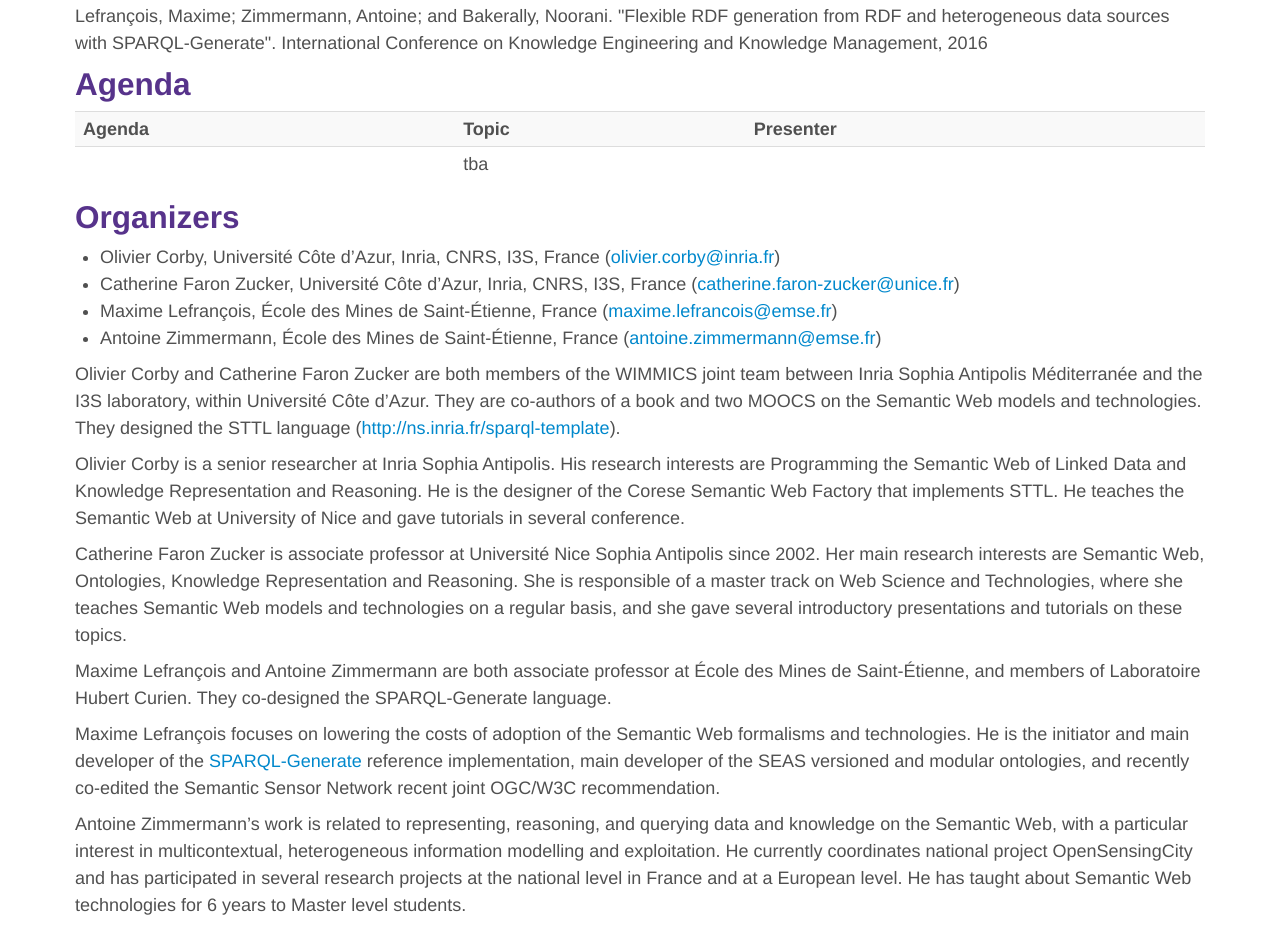
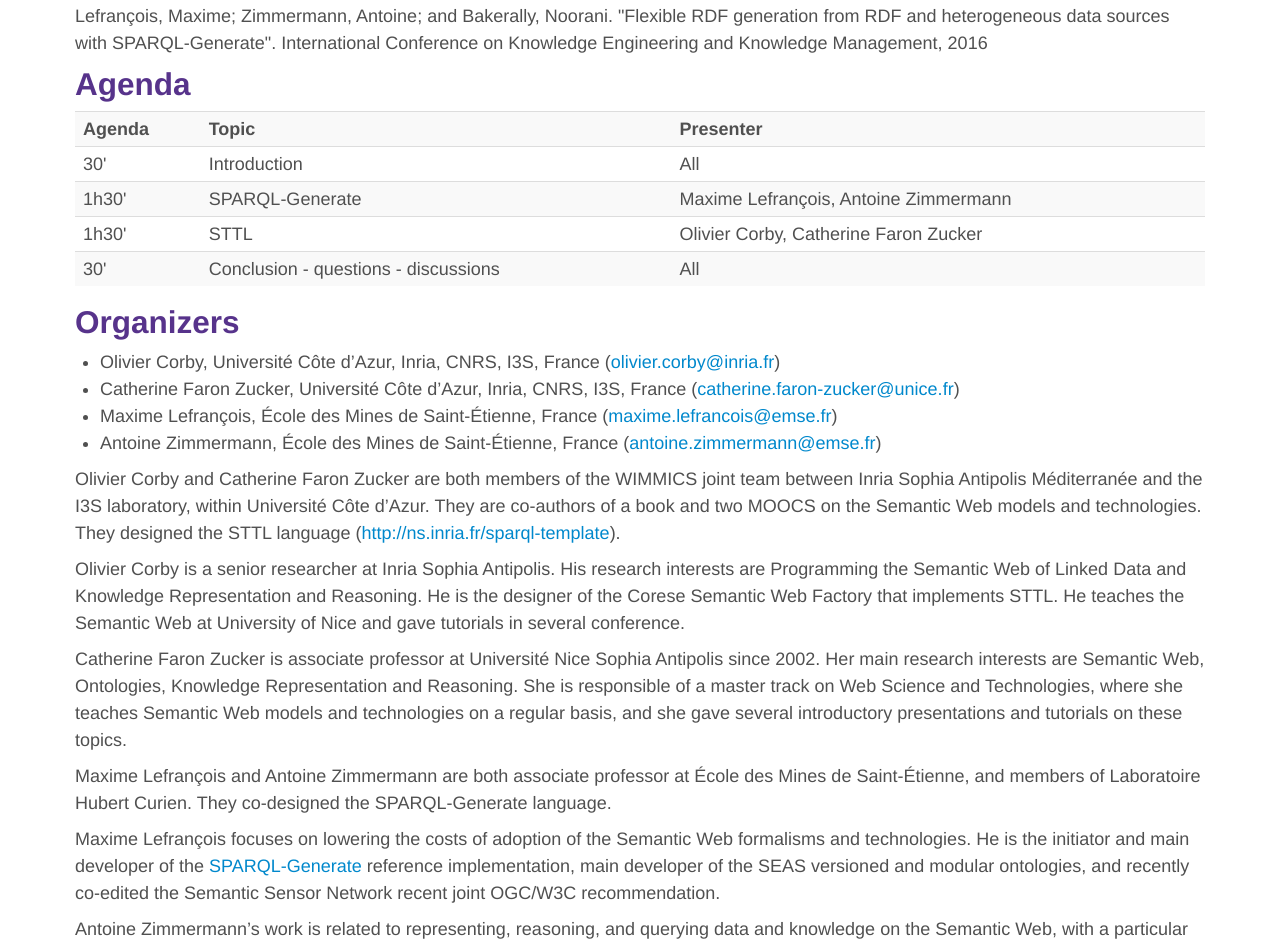
Before and after one commit to eswc2018-sparql-ext/tutorial, a plain HTML site: page index.html in a window 1280 px wide. Shown: the part 1759-2706 px from the top of the page. Drawn offline with Linux system fonts and the light colour scheme.

Commit message:
added preliminary agenda

```diff
--- a/index.html
+++ b/index.html
@@ -101,11 +101,10 @@
 <th>Agenda</th>
 <th>Topic</th>
 <th>Presenter</th>
-
-<tr class="b"><td></td><td>tba</td><td></td></tr>
-
-<!--<tr class="b"><td>17:45 - 18:00</td><td>Conclusion - questions - discussions</td><td></td></tr>-->
-
+<tr class="b"><td>30'</td><td>Introduction</td><td>All</td></tr>
+<tr class="b"><td>1h30'</td><td>SPARQL-Generate</td><td>Maxime Lefrançois, Antoine Zimmermann</td></tr>
+<tr class="b"><td>1h30'</td><td>STTL</td><td>Olivier Corby, Catherine Faron Zucker</td></tr>
+<tr class="b"><td>30'</td><td>Conclusion - questions - discussions</td><td>All</td></tr>
 </table>
 
 
```
